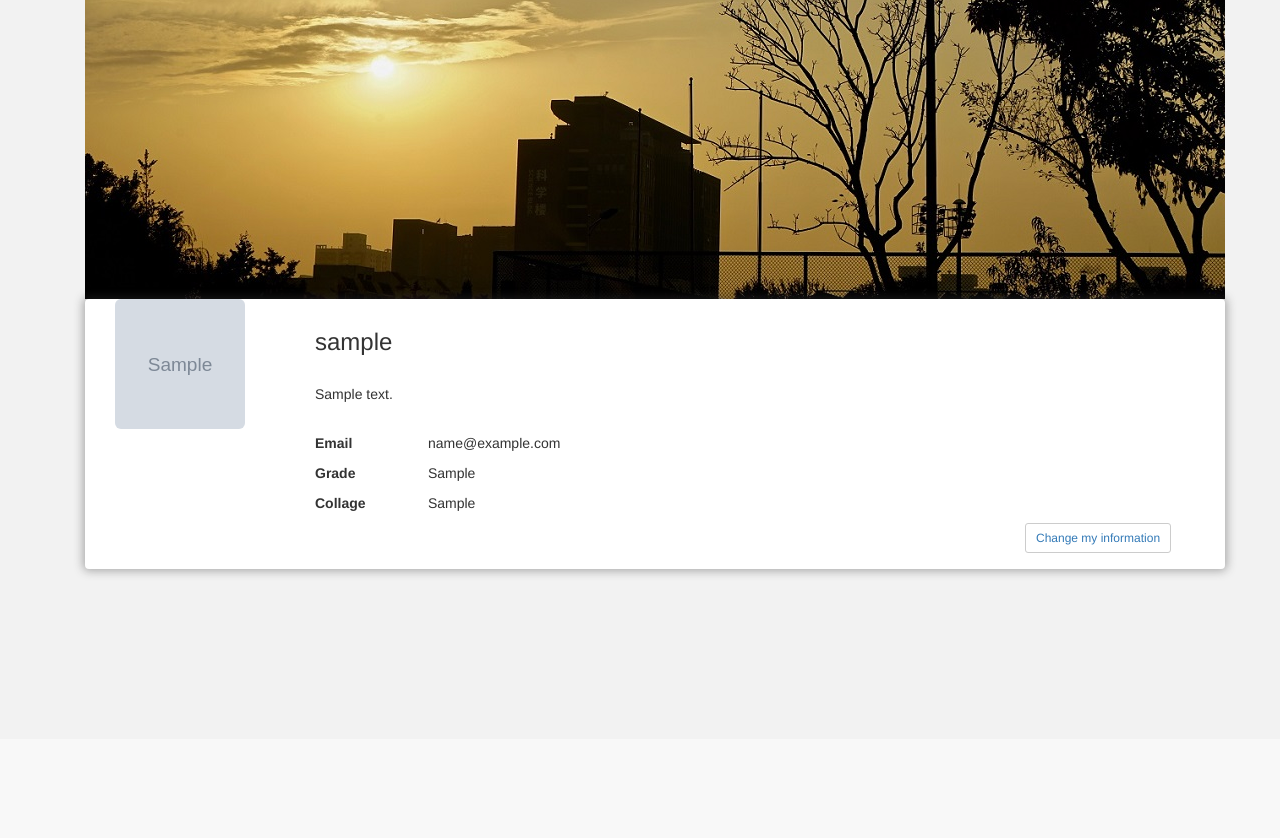
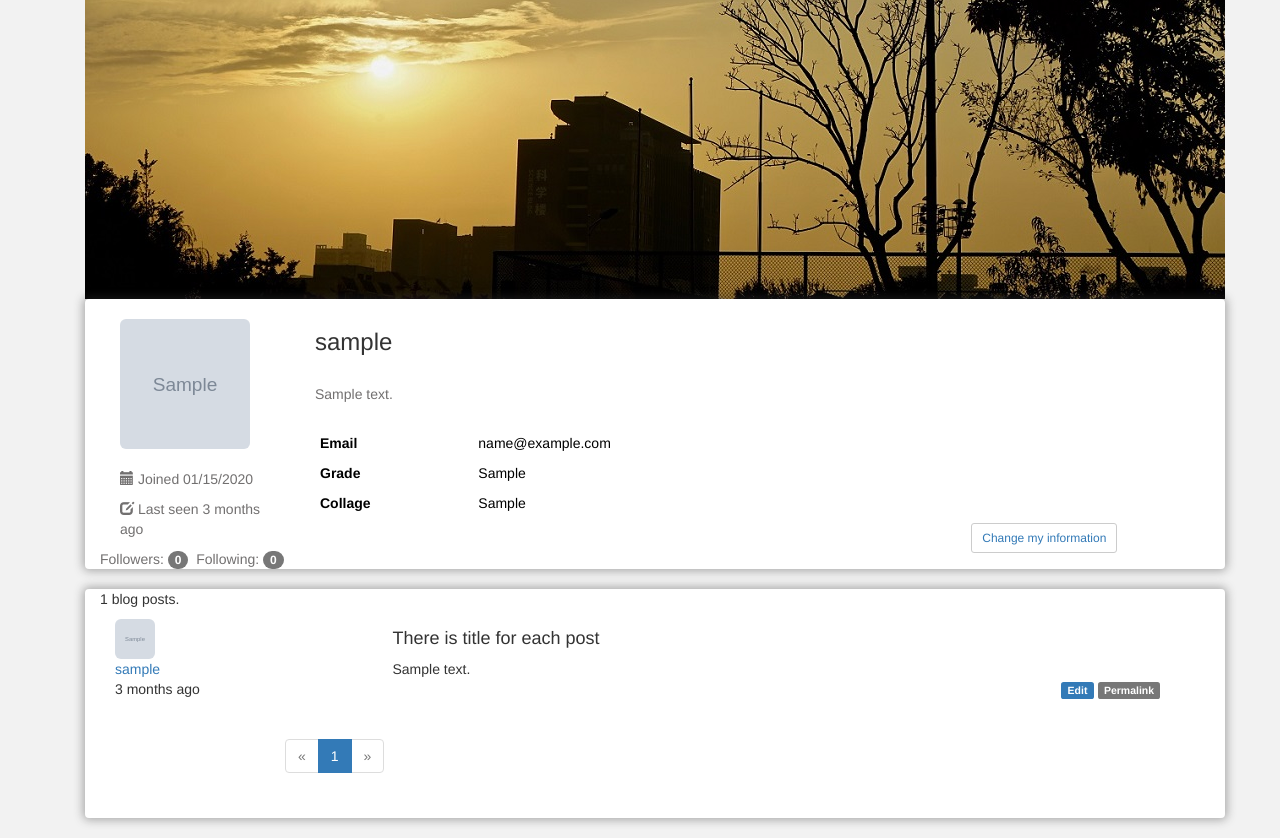
Before and after one commit to haozhihan/BJUT_exchangeforum, a Flask app: a page that uses app/templates/显示的主页.html in a window 1280 px wide. Shown: the part 61-899 px from the top of the page. Before the commit the page ends 639 px from the top, so only its background shows below. Run offline with Flask 2, Linux system fonts and the light colour scheme; a user stored in the database is signed in; tables that the repository leaves empty hold one stand-in row (values such as "Sample post"); grey boxes marked "Sample" are stand-in pictures; some libraries are stand-ins or nearby versions.

Commit message:
改进了个人主页的个人资料部分

```diff
--- a/app/static/profile.css
+++ b/app/static/profile.css
@@ -16,15 +16,32 @@ body {
     margin-bottom: 0;
 }
 
-.photo-box {
-    height: 125px;
-    width: 125px;
-    background-color: #fff;
-    border: 1px solid #666868;
-    border-radius: 4px;
-    margin: 30px 15px 0 30px;
-    box-shadow: 0 0 10px 2px rgba(0,0,0,.4);
+.photo {
+    margin: 20px;
 }
+
+.detail {
+    padding-left: 20px;
+    margin-bottom: 10px;
+    color: #727070;
+}
+
+.follow a {
+    color: #727070;
+}
+.follow a:hover{
+    color: black;
+    text-decoration: none;
+}
+.follow a:focus{
+    color: black;
+    text-decoration: none;
+    text-shadow: 0 0 5px #727070;
+}
+
+/*
+右侧资料的样式
+ */
 
 .list-group .info-box {
     border-style: none;
@@ -33,6 +50,7 @@ body {
 
 .list-group .detail {
     margin: 10px auto;
+    color:black;
 }
 .list-group .title {
     font-weight: 600;
@@ -43,7 +61,6 @@ body {
     background-color: #fff;
     box-shadow: 0 0 10px 2px rgba(58, 58, 58, 0.4);
     border-radius: 4px;
-    height: 270px;
     margin-bottom: 20px;
 }
 
@@ -56,7 +73,5 @@ body {
 }
 
 .select-photo {
-
-
     margin-top: 50px;
 }
--- a/app/templates/显示的主页.html
+++ b/app/templates/显示的主页.html
@@ -1,5 +1,6 @@
 {% extends "base.html" %}
 {% import "bootstrap/wtf.html" as wtf %}
+{% import "_macros.html" as macros %}
 
 {% block title %}Profile{% endblock %}
 
@@ -15,20 +16,46 @@
 <div class="container">
     <div class="bg-profile">
     </div>
-    <div class="container col-sm-12 info">
-        <div class="col-sm-2">
+    <div class="container col-sm-12 info" style="height: 270px;">
+        <div class="col-md-2" style="padding: 0;">
+            <div class="photo">
                 {% if current_user.avatar_img %}
                 <img class="img-rounded profile-thumbnail" src="{{ current_user.avatar_img }}" alt="avatar"  style="width: 130px; height: 130px">
                 {% else %}
                     <img class="img-rounded profile-thumbnail" src="{{ current_user.gravatar(size=130) }}" alt="avatar">
                 {% endif %}
             </div>
-        <div class="col-sm-7">
+            <div>
+                <div class="detail">
+                    <span class="glyphicon glyphicon-calendar" aria-hidden="true"></span>
+                    <span>Joined {{ moment(user.member_since).format('L') }}</span>
+                </div>
+                <div class="detail">
+                    <span class="glyphicon glyphicon-edit" aria-hidden="true"></span>
+                    <span>Last seen {{ moment(user.last_seen).fromNow() }}</span>
+                </div>
+                <div class="follow">
+                        {% if current_user.can(Permission.FOLLOW) and user != current_user %}
+                            {% if not current_user.is_following(user) %}
+                            <a href="{{ url_for('.follow', username=user.username) }}" class="btn btn-primary">Follow</a>
+                            {% else %}
+                            <a href="{{ url_for('.unfollow', username=user.username) }}" class="btn btn-default">Unfollow</a>
+                            {% endif %}
+                        {% endif %}
+                        <a href="{{ url_for('.followers', username=user.username) }}">Followers: <span class="badge">{{ user.followers.count() - 1 }}</span></a>&nbsp;
+                        <a href="{{ url_for('.followed_by', username=user.username) }}">Following: <span class="badge">{{ user.following.count() - 1 }}</span></a>
+                        {% if current_user.is_authenticated and user != current_user and user.is_following(current_user) %}
+                        | <span class="label label-default">Follows you</span>
+                        {% endif %}
+                </div>
+            </div>
+        </div>
+        <div class="col-md-10">
             <ul class="list-group">
                 <li class="list-group-item info-box">
                     <h3>{{ current_user.username }}</h3>
                 </li>
-                <li class="list-group-item info-box">
+                <li class="list-group-item info-box" style="color: #727070;">
                     {{ current_user.about_me }}
                 </li>
                 <li class="list-group-item info-box detail">
@@ -44,9 +71,7 @@
                     <div class="col-sm-10">{{ current_user.college }}</div>
                 </li>
             </ul>
-
-        </div>
-        <div class="col-sm-offset-10 btn-group btn-group-sm">
+            <div class="col-sm-offset-9 btn-group btn-group-sm">
                 <button type="button" class="btn btn-default">
                     <a href="/edit-profile">Change my information</a>
                 </button>
@@ -54,4 +79,16 @@
         </div>
     </div>
 
+    <div class="container col-sm-12 info">
+
+         <p>{{ user.posts.count() }} blog posts.</p>
+        {% include '_posts.html' %}
+        {% if pagination %}
+        <div class="pagination">
+            {{ macros.pagination_widget(pagination, '.user', username=user.username) }}
+        </div>
+        {% endif %}
+    </div>
+</div>
+
 {% endblock %}
```
Lines whose indentation alone changed are shown as unchanged.
